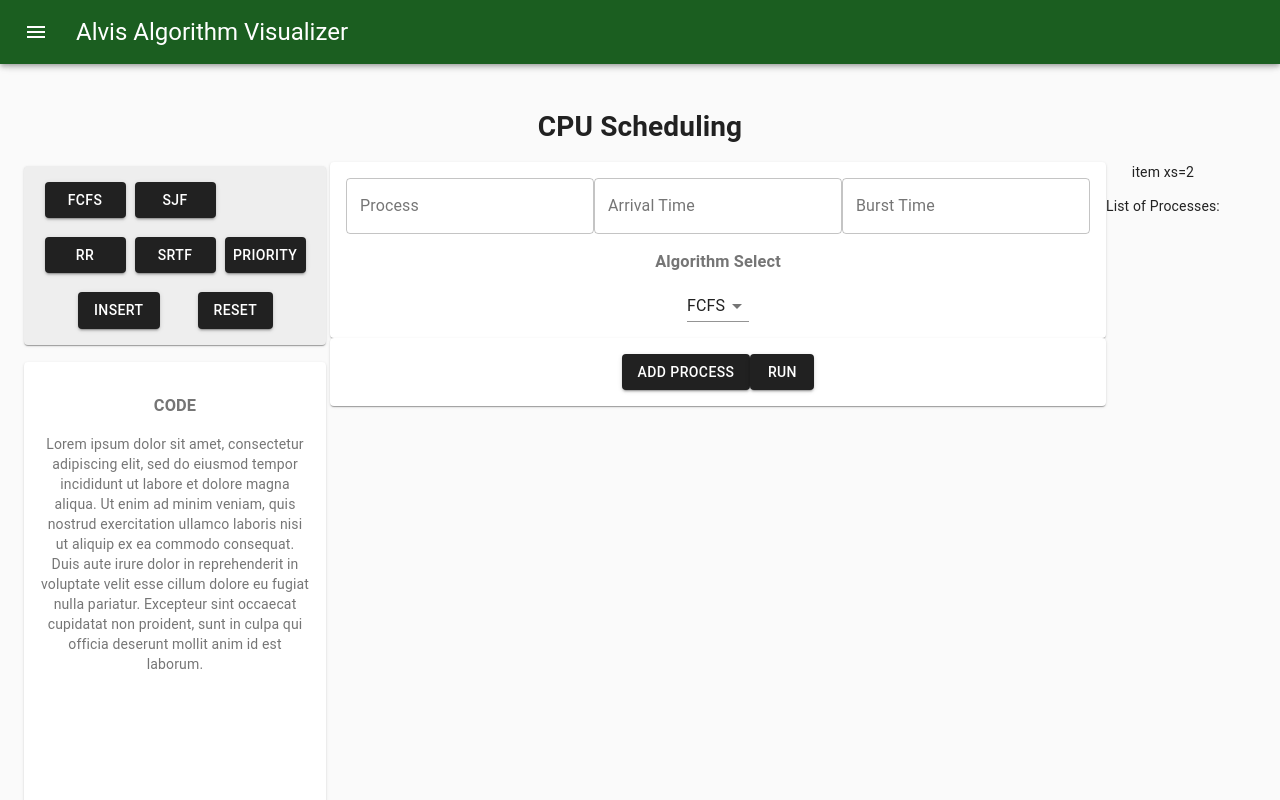
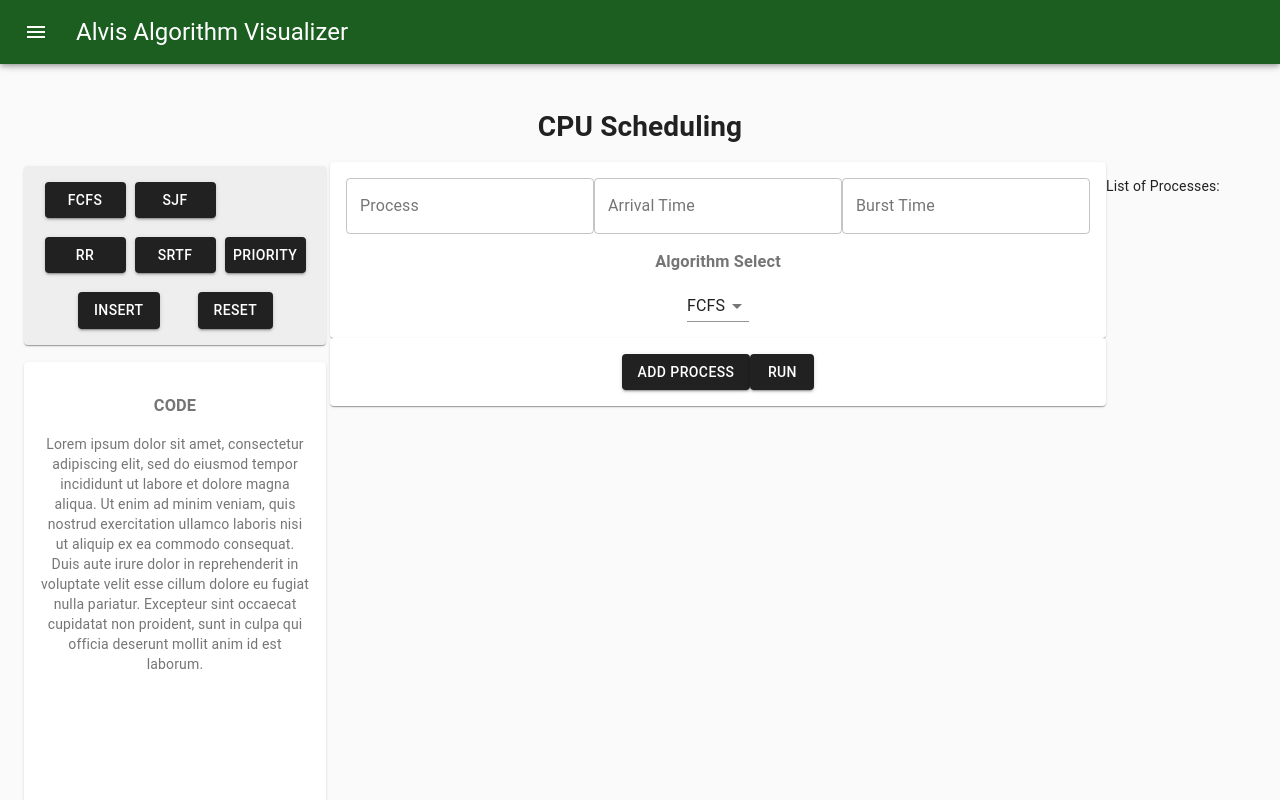
Before and after one commit to rblocker1017/Alvis-rblocker, a React (Create React App) app: page /CpuScheduling in a window 1280 px wide. Shown: the top 800 px of the page. Built offline with nearby package versions, Linux system fonts and the light colour scheme.

Commit message:
initial load

```diff
--- a/src/pages/CPUScheduling.js
+++ b/src/pages/CPUScheduling.js
@@ -802,10 +802,10 @@ export default function CpuScheduling(props) {
                 </>
                 : null}
 
-            <Grid> item xs={2}
+
             <p>List of Processes: </p>
             {showProceses}
-            </Grid>
+
 
                     </Grid>
                 </Grid>
```
